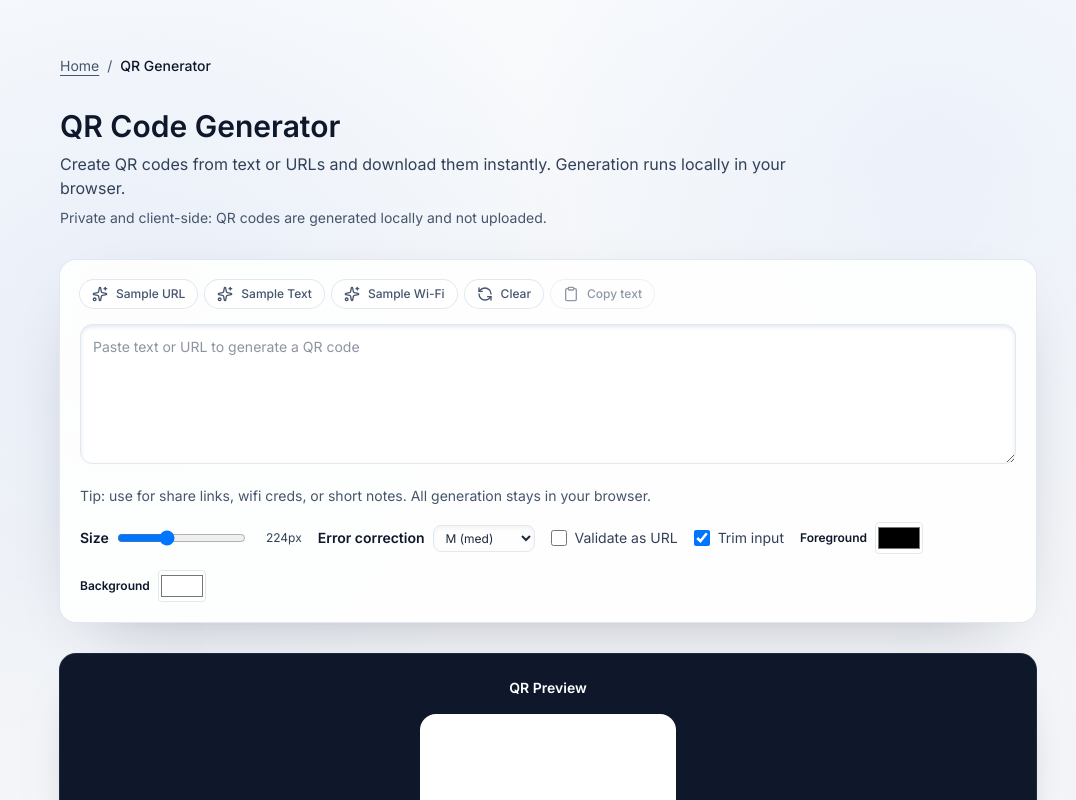
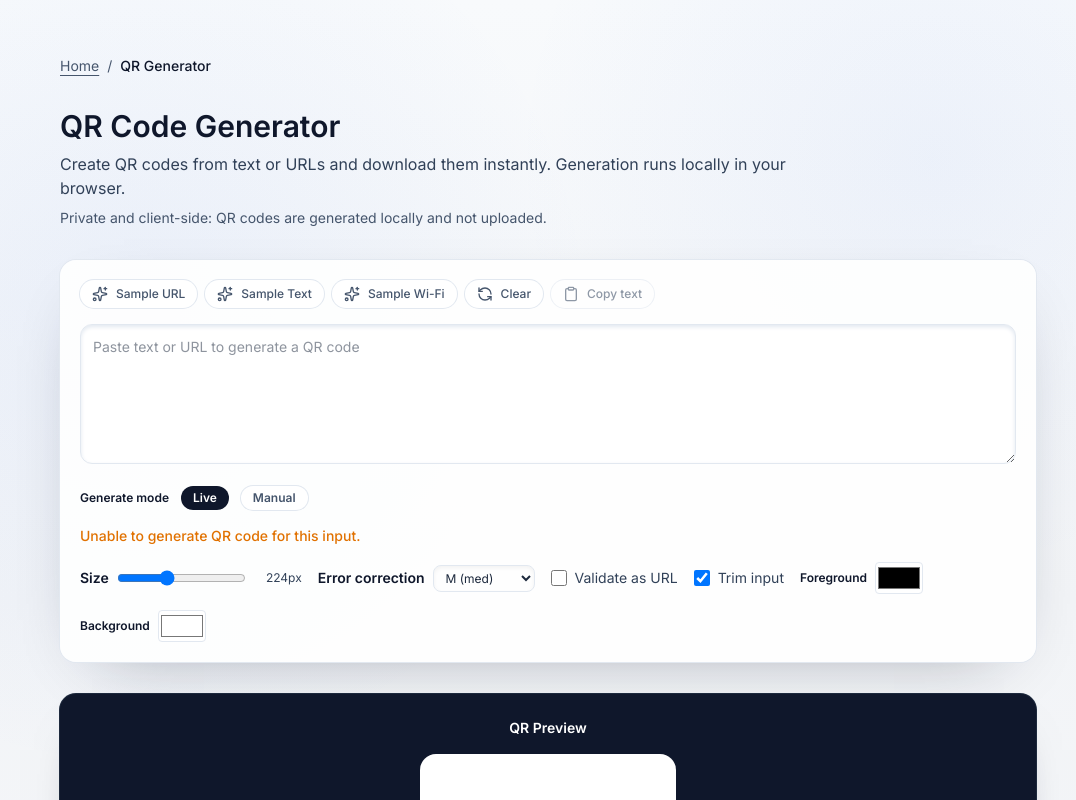
Before and after one commit to ChainPix/custom-website, a Next.js app: page /qr-generator in a window 1280 px wide. Shown: the top 800 px of the page, without its empty margins (92-1168 px from the left). Built offline with nearby package versions, Linux system fonts and the light colour scheme; no server answers.

Commit message:
Added a debounced live/manual generation flow that runs QR creation in a Web Worker, with requestId race protection and a new mode toggle + manual Generate button to keep UI smooth; documented the update

```diff
--- a/app/(tools)/qr-generator/QR_GENERATOR.md
+++ b/app/(tools)/qr-generator/QR_GENERATOR.md
@@ -18,4 +18,7 @@
 ## Future Ideas
 - Support QR for Wi-Fi configs, vCards, calendar invites; add error correction level picker and quiet-zone control.
 - Add SVG export and logo overlay option with size guard.
-- Worker/off-main-thread generation for very large inputs; Playwright smoke test for key flows.
+- Playwright smoke test for key flows.
+
+## Notes
+- Generation now supports a debounced live mode, a manual mode toggle, and runs in a Web Worker to keep the UI smooth.
--- a/app/(tools)/qr-generator/client.tsx
+++ b/app/(tools)/qr-generator/client.tsx
@@ -2,11 +2,11 @@
 
 import Link from "next/link";
 import Image from "next/image";
-import { useMemo, useState } from "react";
-import QRCode from "qrcode";
+import { useCallback, useEffect, useRef, useState } from "react";
 import { Check, Clipboard, Download, RefreshCcw, Sparkles } from "lucide-react";
 
 const LARGE_CHARS = 2000;
+const DEBOUNCE_MS = 220;
 
 export default function QrGeneratorClient() {
   const [text, setText] = useState("");
@@ -21,23 +21,60 @@ export default function QrGeneratorClient() {
   const [trim, setTrim] = useState(true);
   const [fgColor, setFgColor] = useState("#000000");
   const [bgColor, setBgColor] = useState("#ffffff");
+  const [generationMode, setGenerationMode] = useState<"live" | "manual">("live");
+  const [isGenerating, setIsGenerating] = useState(false);
 
-  const trimmedText = useMemo(() => (trim ? text.trim() : text), [text, trim]);
+  const workerRef = useRef<Worker | null>(null);
+  const requestIdRef = useRef(0);
+  const payload = trim ? text.trim() : text;
+  const hasPayload = payload.length > 0;
 
-  const handleChange = async (value: string) => {
-    setText(value);
-    const payload = trim ? value.trim() : value;
+  useEffect(() => {
+    const worker = new Worker(new URL("./qr-worker.ts", import.meta.url), { type: "module" });
+    workerRef.current = worker;
+
+    worker.onmessage = (event) => {
+      const { requestId, dataUrl: nextDataUrl, error: workerError } = event.data as {
+        requestId: number;
+        dataUrl?: string;
+        error?: string;
+      };
+      if (requestId !== requestIdRef.current) return;
+      setIsGenerating(false);
+      if (workerError) {
+        setDataUrl("");
+        setError(workerError);
+        setStatus("Error");
+        return;
+      }
+      setDataUrl(nextDataUrl ?? "");
+      setError("");
+      setStatus("QR generated");
+    };
+
+    worker.onerror = (err) => {
+      console.error("QR worker error", err);
+      setIsGenerating(false);
+      setDataUrl("");
+      setError("Unable to generate QR code for this input.");
+      setStatus("Error");
+    };
+
+    return () => {
+      worker.terminate();
+      workerRef.current = null;
+    };
+  }, []);
+
+  const generateQr = useCallback(
+    (value?: string) => {
+      const payload = trim ? (value ?? text).trim() : value ?? text;
       if (!payload) {
         setDataUrl("");
         setError("");
-      setWarning("");
         setStatus("Awaiting input");
+        setIsGenerating(false);
         return;
-    }
-    if (payload.length > LARGE_CHARS) {
-      setWarning(`Large input (${payload.length.toLocaleString()} chars). Try shorter text for reliable scans.`);
-    } else {
-      setWarning("");
       }
       if (validateUrl) {
         try {
@@ -48,26 +85,90 @@ export default function QrGeneratorClient() {
           setError("This doesn't look like a valid URL.");
           setDataUrl("");
           setStatus("Invalid URL");
+          setIsGenerating(false);
           return;
         }
       }
-    try {
-      const url = await QRCode.toDataURL(payload, {
+      const worker = workerRef.current;
+      if (!worker) {
+        setError("QR generator is unavailable.");
+        setStatus("Error");
+        setIsGenerating(false);
+        return;
+      }
+      const requestId = requestIdRef.current + 1;
+      requestIdRef.current = requestId;
+      setIsGenerating(true);
+      setStatus("Generating...");
+      worker.postMessage({
+        requestId,
+        payload,
+        options: {
           margin: 1,
           scale: Math.max(2, Math.round(size / 37)),
           errorCorrectionLevel: correction,
           color: { dark: fgColor, light: bgColor },
+        },
       });
-      setDataUrl(url);
+    },
+    [text, trim, validateUrl, size, correction, fgColor, bgColor]
+  );
+
+  useEffect(() => {
+    if (!payload) {
+      setWarning("");
+      return;
+    }
+    if (payload.length > LARGE_CHARS) {
+      setWarning(`Large input (${payload.length.toLocaleString()} chars). Try shorter text for reliable scans.`);
+    } else {
+      setWarning("");
+    }
+  }, [payload]);
+
+  useEffect(() => {
+    if (generationMode !== "live") return;
+    if (!payload) {
+      setDataUrl("");
       setError("");
-      setStatus("QR generated");
-    } catch (err) {
-      console.error("QR generate error", err);
+      setStatus("Awaiting input");
+      setIsGenerating(false);
+      return;
+    }
+    const timeout = window.setTimeout(() => generateQr(payload), DEBOUNCE_MS);
+    return () => window.clearTimeout(timeout);
+  }, [payload, size, correction, fgColor, bgColor, validateUrl, generationMode, generateQr]);
+
+  const markManualDirty = useCallback(() => {
+    if (generationMode !== "manual") return;
+    if (!payload) {
+      setStatus("Awaiting input");
+      return;
+    }
+    setStatus("Ready to generate");
+  }, [generationMode, payload]);
+
+  const handleChange = (value: string) => {
+    const nextPayload = trim ? value.trim() : value;
+    setText(value);
+    setError("");
+    if (!nextPayload) {
       setDataUrl("");
-      setError("Unable to generate QR code for this input.");
-      setStatus("Error");
+      setWarning("");
+      setStatus("Awaiting input");
+      setIsGenerating(false);
+      return;
+    }
+    if (generationMode === "manual") {
+      setStatus("Ready to generate");
     }
   };
+
+  useEffect(() => {
+    if (generationMode === "manual") {
+      markManualDirty();
+    }
+  }, [generationMode, markManualDirty]);
 
   const handleCopy = async () => {
     try {
@@ -100,8 +201,11 @@ export default function QrGeneratorClient() {
       wifi: "WIFI:T:WPA;S:ToolStackWiFi;P:SuperSecret123;;",
     };
     const val = samples[type];
-    void handleChange(val);
+    handleChange(val);
     setStatus(`Sample loaded: ${type}`);
+    if (generationMode === "manual") {
+      setStatus("Ready to generate");
+    }
   };
 
   return (
@@ -165,7 +269,7 @@ export default function QrGeneratorClient() {
           </button>
           <button
             onClick={() => {
-              void handleChange("");
+              handleChange("");
             }}
             className="flex items-center gap-2 rounded-full bg-white px-3 py-1.5 text-xs font-medium text-slate-600 shadow-[var(--shadow-soft)] ring-1 ring-slate-200 transition hover:-translate-y-0.5"
             aria-label="Clear input"
@@ -186,9 +290,47 @@ export default function QrGeneratorClient() {
         <textarea
           className="h-[140px] w-full rounded-xl border border-slate-200 bg-white px-3 py-3 text-sm text-slate-800 shadow-inner shadow-slate-200 focus:border-slate-400 focus:outline-none focus:ring-2 focus:ring-slate-200"
           value={text}
-            onChange={(event) => void handleChange(event.target.value)}
+          onChange={(event) => handleChange(event.target.value)}
           placeholder="Paste text or URL to generate a QR code"
         />
+        <div className="flex flex-wrap items-center gap-3 text-xs text-slate-700">
+          <span className="font-semibold text-slate-900">Generate mode</span>
+          <button
+            type="button"
+            onClick={() => setGenerationMode("live")}
+            aria-pressed={generationMode === "live"}
+            className={`rounded-full px-3 py-1 font-semibold transition ${
+              generationMode === "live"
+                ? "bg-slate-900 text-white"
+                : "bg-white text-slate-600 ring-1 ring-slate-200 hover:-translate-y-0.5"
+            }`}
+          >
+            Live
+          </button>
+          <button
+            type="button"
+            onClick={() => setGenerationMode("manual")}
+            aria-pressed={generationMode === "manual"}
+            className={`rounded-full px-3 py-1 font-semibold transition ${
+              generationMode === "manual"
+                ? "bg-slate-900 text-white"
+                : "bg-white text-slate-600 ring-1 ring-slate-200 hover:-translate-y-0.5"
+            }`}
+          >
+            Manual
+          </button>
+          {generationMode === "manual" && (
+            <button
+              type="button"
+              onClick={() => generateQr()}
+              disabled={!hasPayload || isGenerating}
+              className="rounded-full bg-slate-900 px-4 py-1 text-xs font-semibold text-white transition hover:-translate-y-0.5 disabled:opacity-50"
+              aria-label="Generate QR code"
+            >
+              {isGenerating ? "Generating..." : "Generate"}
+            </button>
+          )}
+        </div>
         {error ? (
           <p className="text-sm font-medium text-amber-600" role="alert">
             {error}
@@ -214,7 +356,7 @@ export default function QrGeneratorClient() {
               value={size}
               onChange={(e) => {
                 setSize(Number(e.target.value));
-                if (text) void handleChange(text);
+                markManualDirty();
               }}
               aria-label="QR size"
             />
@@ -226,7 +368,7 @@ export default function QrGeneratorClient() {
               value={correction}
               onChange={(e) => {
                 setCorrection(e.target.value as "L" | "M" | "Q" | "H");
-                if (text) void handleChange(text);
+                markManualDirty();
               }}
               className="rounded-lg border border-slate-200 px-2 py-1 text-xs text-slate-800 shadow-inner focus:border-slate-400 focus:outline-none focus:ring-2 focus:ring-slate-200"
             >
@@ -240,7 +382,10 @@ export default function QrGeneratorClient() {
             <input
               type="checkbox"
               checked={validateUrl}
-              onChange={(e) => setValidateUrl(e.target.checked)}
+              onChange={(e) => {
+                setValidateUrl(e.target.checked);
+                markManualDirty();
+              }}
               className="h-4 w-4 rounded border-slate-300 text-slate-900 focus:ring-2 focus:ring-slate-200"
             />
             Validate as URL
@@ -251,7 +396,7 @@ export default function QrGeneratorClient() {
               checked={trim}
               onChange={(e) => {
                 setTrim(e.target.checked);
-                if (text) void handleChange(text);
+                markManualDirty();
               }}
               className="h-4 w-4 rounded border-slate-300 text-slate-900 focus:ring-2 focus:ring-slate-200"
             />
@@ -264,7 +409,7 @@ export default function QrGeneratorClient() {
               value={fgColor}
               onChange={(e) => {
                 setFgColor(e.target.value);
-                if (text) void handleChange(text);
+                markManualDirty();
               }}
               aria-label="Foreground color"
               className="h-8 w-12 cursor-pointer rounded border border-slate-200 bg-white"
@@ -277,7 +422,7 @@ export default function QrGeneratorClient() {
               value={bgColor}
               onChange={(e) => {
                 setBgColor(e.target.value);
-                if (text) void handleChange(text);
+                markManualDirty();
               }}
               aria-label="Background color"
               className="h-8 w-12 cursor-pointer rounded border border-slate-200 bg-white"
--- /dev/null
+++ b/app/(tools)/qr-generator/qr-worker.ts
@@ -0,0 +1,31 @@
+import QRCode from "qrcode";
+
+type WorkerRequest = {
+  requestId: number;
+  payload: string;
+  options: QRCode.QRCodeToDataURLOptions;
+};
+
+type WorkerResponse = {
+  requestId: number;
+  dataUrl?: string;
+  error?: string;
+};
+
+const ctx = self as DedicatedWorkerGlobalScope;
+
+ctx.onmessage = async (event: MessageEvent<WorkerRequest>) => {
+  const { requestId, payload, options } = event.data;
+  try {
+    const dataUrl = await QRCode.toDataURL(payload, options);
+    const response: WorkerResponse = { requestId, dataUrl };
+    ctx.postMessage(response);
+  } catch (error) {
+    console.error("QR worker generation error", error);
+    const response: WorkerResponse = {
+      requestId,
+      error: "Unable to generate QR code for this input.",
+    };
+    ctx.postMessage(response);
+  }
+};
```
Lines whose indentation alone changed are shown as unchanged.
